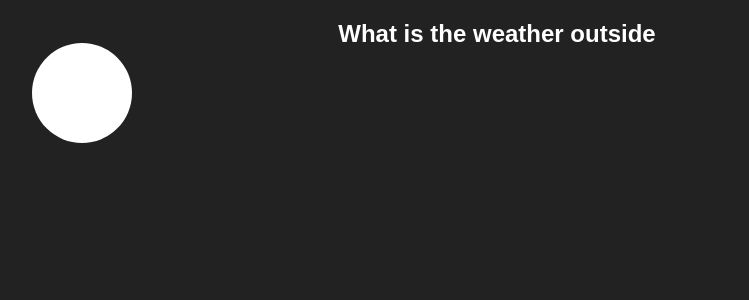
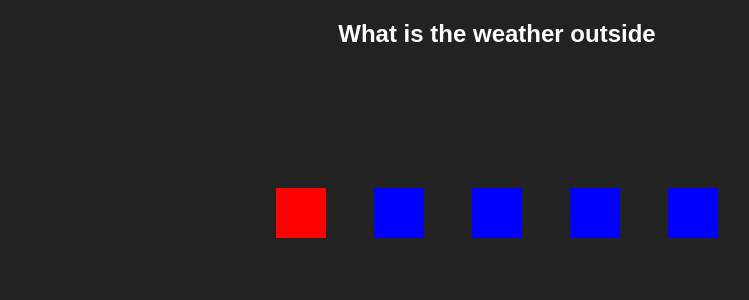
Before and after one commit to barbaraperic/take_home, a React (Create React App) app: page / in a window 1280 px wide. Shown: the top 300 px of the page, without its empty margins (143-892 px from the left). Built offline with nearby package versions, Linux system fonts and the light colour scheme.

Commit message:
gsap ball rotation

```diff
--- a/src/components/App.js
+++ b/src/components/App.js
@@ -1,6 +1,6 @@
 import React, { useEffect } from 'react';
 //import Loader from "./Loader"
-import { gsap } from "gsap";
+import { TimelineMax, Bounce } from "gsap";
 import "./styling.scss"
 
 //process.env.REACT_APP_API_KEY
@@ -9,19 +9,53 @@ const App = () => {
 
 
   useEffect(() => {
-    gsap.to('.ball', {
-      duration: 1,
-      x: 200,
-      scale: 2
-    })
+
+    let tl = new TimelineMax()
+
+    tl.staggerFrom(".ball", 1, {
+      y: -300,
+      ease: Bounce.easeOut
+    }, 0.05)
+
+    tl.add('rotate')
+
+    tl.staggerFrom(".ball", 2, {
+      rotation: 90,
+      ease: Bounce.easeIn
+    }, 0.05, 'rotate')
+
+    tl.staggerFrom(".ball", 1, {
+      rotation: 180,
+      ease: Bounce.easeOut
+    }, 0.05, 'rotate += 1.75')
+
+
+
+    tl.from(".newBall", 2, {
+      rotation: 90,
+      ease: Bounce.easeIn
+    }, 'rotate')
+
+    tl.from(".newBall", 1, {
+      rotation: 180,
+      ease: Bounce.easeOut
+    }, 'rotate += 1.75')
+
+
   }, []);
 
   return (
-    <div className="layout">
+    <div >
       <h2>What is the weather outside</h2>
       {/* <img src={sunIcon} alt="sun" id="sunGlobe"/> */}
       {/* <img src={grade} alt="grade" id="grade"/> */}
-      <div className="ball"></div>
+      <div className="container">
+        <div className="newBall"></div>
+        <div className="ball"></div>
+        <div className="ball"></div>
+        <div className="ball"></div>
+        <div className="ball"></div>
+      </div>
     </div>
   );
 }
--- a/src/components/styling.scss
+++ b/src/components/styling.scss
@@ -8,9 +8,11 @@ body{
 }
 
 .container{
-  max-width:720px;
-  width:95%;
+  padding-top: 6rem;
+  max-width: 720px;
   margin: 0 auto;
+  display: flex;
+  justify-content: center;
   h1{
     font-size:2.5em;
   }
@@ -28,11 +30,21 @@ body{
 }
 
 .ball {
-  border-radius: 50%;
+  //border-radius: 50%;
+  margin: 24px;
   width: 50px;
   height: 50px;
-  background-color: white;
+  background-color: blue;
 }
+.newBall {
+  //border-radius: 50%;
+  margin: 24px;
+  width: 50px;
+  height: 50px;
+  background-color: red;
+}
+
+
 
 
 #sunGlobe{
```
